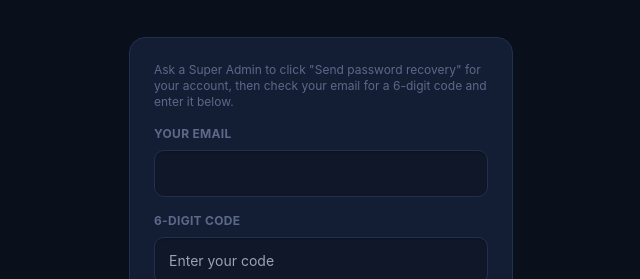
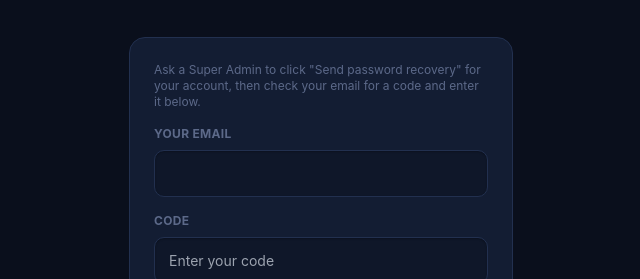
Before and after one commit to mujawarsahab02-eng/mtcc-uae, a Next.js app: page /admin/reset-password in a window 1280 px wide. Shown: the part 279-558 px from the top of the page, without its empty margins (319-959 px from the left). Built offline with nearby package versions, Linux system fonts and the light colour scheme; no server answers.

Commit message:
Update ResetPasswordForm.tsx

```diff
--- a/src/app/admin/reset-password/ResetPasswordForm.tsx
+++ b/src/app/admin/reset-password/ResetPasswordForm.tsx
@@ -124,18 +124,18 @@ export default function ResetPasswordForm({ code }: { code: string | null }) {
             <form onSubmit={handleVerifyCode}>
               {checkErr && (
                 <div className="text-xs mb-3 p-2 rounded-lg text-orange" style={{ background: "rgba(255,122,61,0.1)" }}>
-                  Your link has expired or was already used (this can happen if your email provider automatically scans links before you click them). Enter the 6-digit code from that same email instead.
+                  Your link has expired or was already used (this can happen if your email provider automatically scans links before you click them). Enter the code from that same email instead.
                 </div>
               )}
               <p className="text-xs text-mutedDim mb-4">
-                Ask a Super Admin to click &quot;Send password recovery&quot; for your account, then check your email for a 6-digit code and enter it below.
+                Ask a Super Admin to click &quot;Send password recovery&quot; for your account, then check your email for a code and enter it below.
               </p>
               <label className="block mb-4">
                 <span className="block text-xs font-bold uppercase tracking-wide mb-2 text-mutedDim">Your Email</span>
                 <input type="email" value={email} onChange={(e) => setEmail(e.target.value)} required />
               </label>
               <label className="block mb-4">
-                <span className="block text-xs font-bold uppercase tracking-wide mb-2 text-mutedDim">6-Digit Code</span>
+               <span className="block text-xs font-bold uppercase tracking-wide mb-2 text-mutedDim">Code</span>
                                 <input value={otp} onChange={(e) => setOtp(e.target.value)} required inputMode="numeric" maxLength={12} placeholder="Enter your code" />
               </label>
               {verifyErr && <div className="text-xs mb-3 text-red">{verifyErr}</div>}
```
